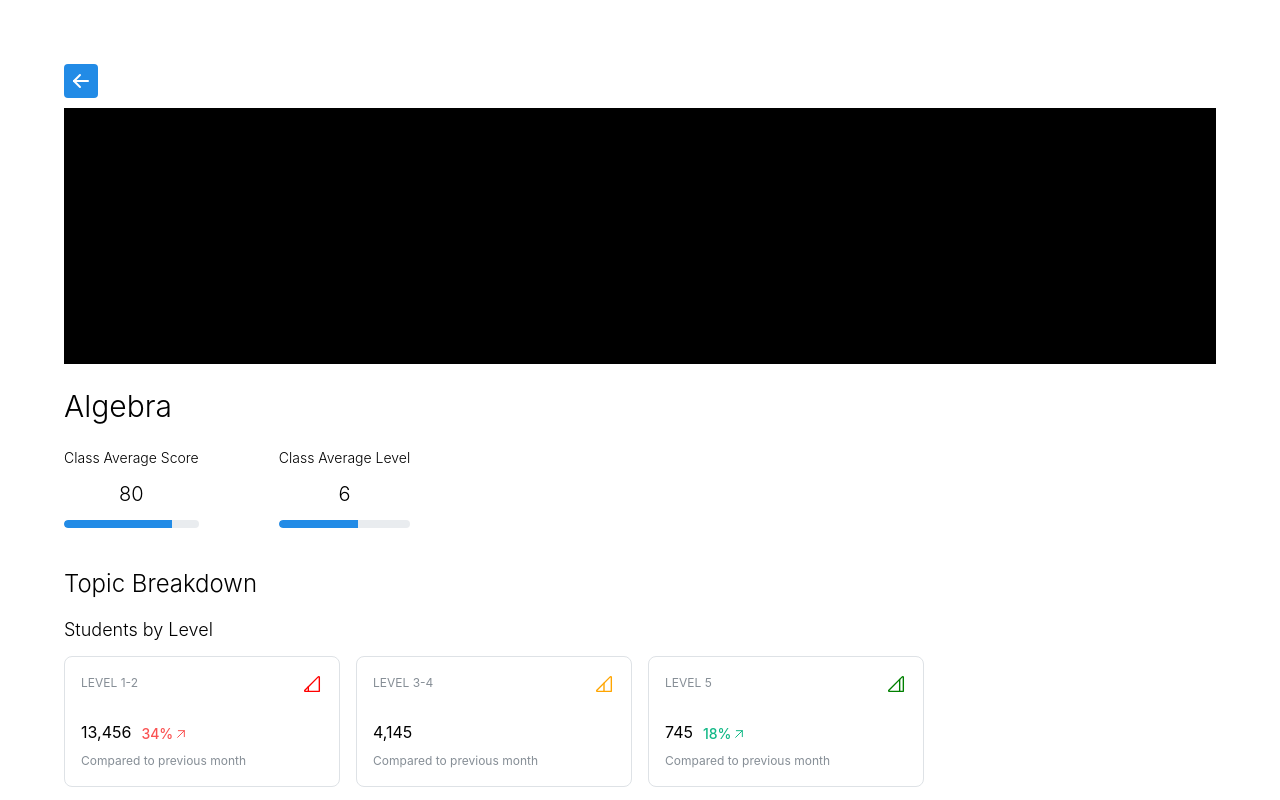
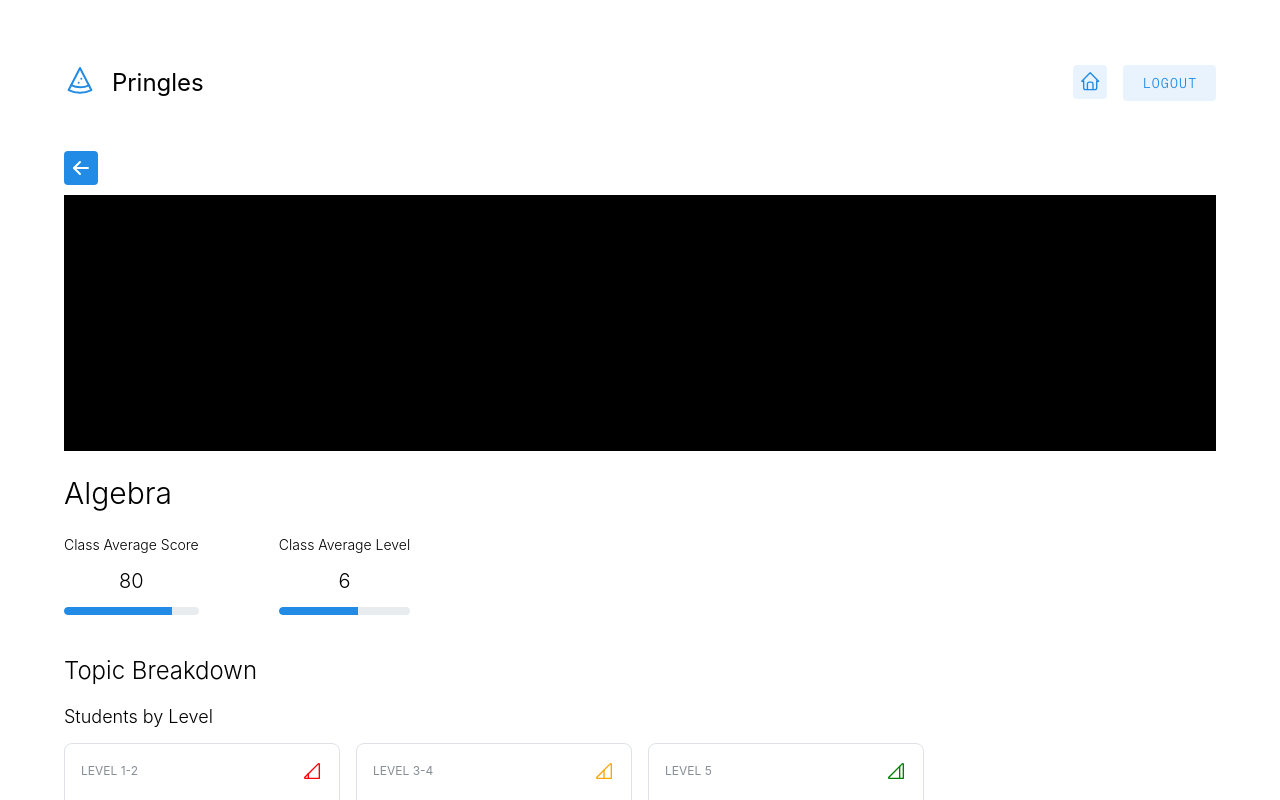
Before and after one commit to hyunseo-s/Pringles, a React (Vite) app in the folder frontend/: page /topic/1 in a window 1280 px wide. Shown: the top 800 px of the page. Built offline with nearby package versions, Linux system fonts and the light colour scheme.

Commit message:
finished nav bar

```diff
--- a/frontend/src/App.tsx
+++ b/frontend/src/App.tsx
@@ -8,6 +8,7 @@ import LoginPage from './pages/LoginPage'
 import RegisterPage from './pages/RegisterPage'
 import { UserProvider } from './context/UserContext'
 import { Notifications } from '@mantine/notifications'
+import NavBar from './components/NavBar'
 
 function App() {
 
@@ -17,6 +18,7 @@ function App() {
 				<UserProvider>
 					<Notifications />
 					<BrowserRouter>
+						<NavBar />
 						<Routes>
 							<Route path="/" element={<HomePage />} />
 							<Route path="/login" element={<LoginPage />} />
--- /dev/null
+++ b/frontend/src/components/NavBar.tsx
@@ -0,0 +1,31 @@
+import { ActionIcon, Button, Flex, Text } from "@mantine/core";
+import { IconHome, IconPizza } from '@tabler/icons-react';
+import { useNavigate } from "react-router";
+import { useUser } from "../context/UserContext";
+
+const NavBar = () => {
+    const navigate = useNavigate();
+    const { user, setUser } = useUser();
+
+    const handleLogout = () => {
+        navigate("/login");
+        setUser(null);
+    }
+
+    return (
+        <Flex w="100%" justify={"space-between"} mb={50} align={"center"}>
+            <Flex gap={"md"}>
+                <IconPizza style={{ width: '2rem', height: '2rem' }} stroke={1.5} color="#228be6"/>
+                <Text fz={"1.5rem"}>Pringles</Text>
+            </Flex>
+            {user && <Flex gap={"md"}>
+                <ActionIcon variant="light" aria-label="Home" size={"lg"} onClick={() => navigate("/dashboard")}>
+                    <IconHome style={{ width: '70%', height: '70%' }} stroke={1.5} />
+                </ActionIcon>
+                <Button variant="light" onClick={handleLogout}>LOGOUT</Button>
+            </Flex>}
+        </Flex>
+    );
+}
+
+export default NavBar;
```
